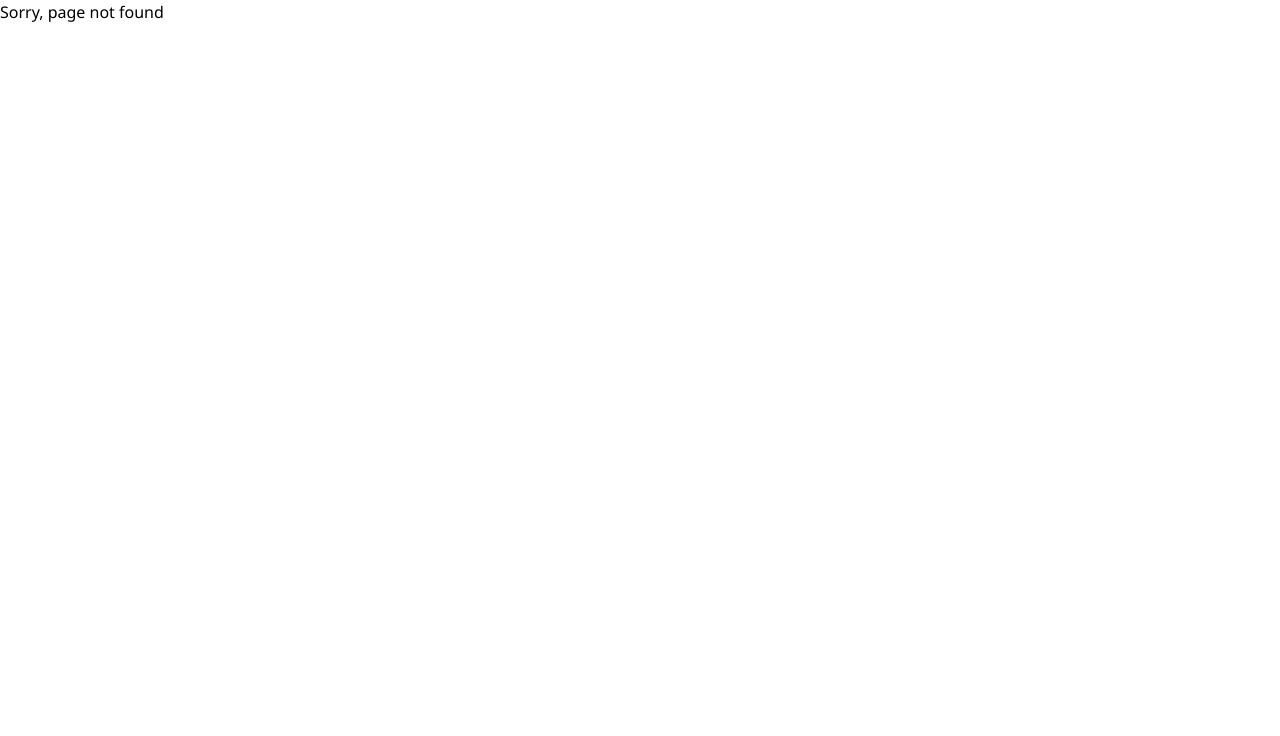
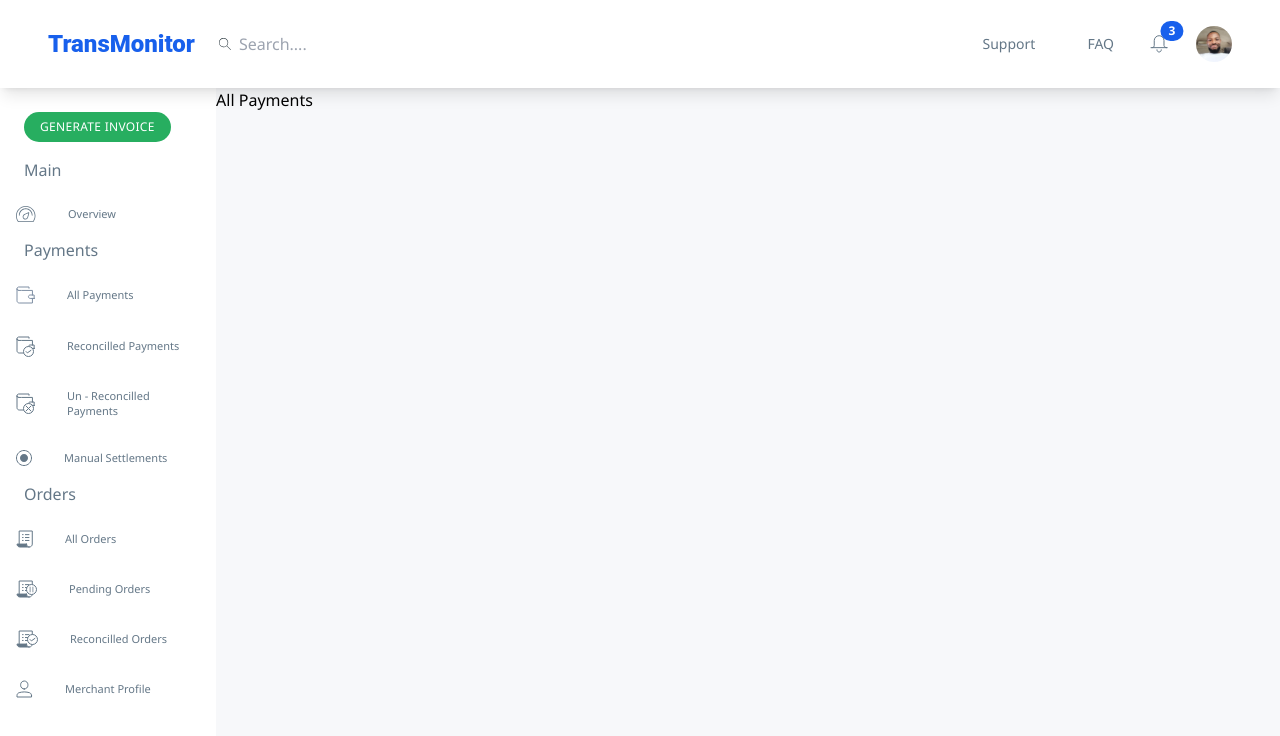
Before and after one commit to CodesManiac/transmonitor, a React (Create React App) app: page /all-payments in a window 1280 px wide. Before the commit this address had no page. Shown: the top 736 px of the page. Built offline with nearby package versions, Linux system fonts and the light colour scheme.

Commit message:
add documentation

```diff
--- a/package.json
+++ b/package.json
@@ -17,6 +17,8 @@
     "react-redux": "^8.0.5",
     "react-router-dom": "^6.8.1",
     "react-scripts": "5.0.1",
+    "tailwind-scrollbar": "^2.1.0",
+    "tailwind-scrollbar-hide": "^1.1.7",
     "typescript": "^4.4.2",
     "web-vitals": "^2.1.0"
   },
--- a/src/App.tsx
+++ b/src/App.tsx
@@ -2,6 +2,7 @@ import React from 'react';
 import { createBrowserRouter, RouterProvider } from 'react-router-dom';
 import Layout from './components/Layout';
 import AllOrders from './pages/allOrders';
+import AllPayments from './pages/allPayments';
 import ErrorPage from './pages/errorPage';
 import OverView from './pages/overview';
 
@@ -16,6 +17,10 @@ const router = createBrowserRouter([
         element: <OverView />,
       },
       {
+        path: 'all-payments',
+        element: <AllPayments />,
+      },
+      {
         path: 'all-orders',
         element: <AllOrders />,
       },
--- a/src/components/Header.tsx
+++ b/src/components/Header.tsx
@@ -35,6 +35,7 @@ const Header = () => {
 
   return (
     <header className='px-6 bg-white text-navigationGrey shadow-lg md:px-12 flex justify-between items-center font-SegoeUI py-4 sticky'>
+      <div className='flex gap-4 items-center'>
         <a
           href='/'
           className='font-Roboto font-black text-xl  md:text-2xl text-blue'
@@ -51,6 +52,7 @@ const Header = () => {
               setSearchInput(e.target.value);
             }}
           />
+        </div>
       </div>
 
       <div className='hidden md:flex md:gap-5'>
@@ -88,7 +90,7 @@ const Header = () => {
         ref={hamburgerRef}
         className={
           nav
-            ? 'fixed flex flex-col right-0 top-0 w-3/5 h-full overflow-auto p-8 space-y-2 bg-white rounded-l-2xl ease-in-out duration-500'
+            ? 'fixed flex flex-col right-0 top-0 w-3/5 h-full overflow-auto p-4 space-y-2 bg-white rounded-l-2xl ease-in-out duration-500'
             : 'ease-in-out duration-500 fixed hidden'
         }
       >
@@ -102,6 +104,17 @@ const Header = () => {
           alt='user'
           className='rounded-[50%] w-2/4 self-center'
         />
+        <div className='flex items-center p-2'>
+          <img src={Search} alt='search' />
+          <input
+            type='text'
+            placeholder='Search....'
+            className='outline-none bg-transparent placeholder:font-medium p-2'
+            onChange={(e) => {
+              setSearchInput(e.target.value);
+            }}
+          />
+        </div>
 
         {headerData.map((data) => (
           <a
--- a/src/components/Layout.tsx
+++ b/src/components/Layout.tsx
@@ -9,11 +9,11 @@ const Layout = () => {
       <Header />
 
       <main className='flex h-screen w-full'>
-        <div className=' hidden md:block w-[260px] h-screen bg-white px-4'>
+        <div className=' hidden md:block w-[260px] h-full bg-white !scrollbar-thin !scrollbar-track-transparent !scrollbar-thumb-grey'>
           <Sidebar />
         </div>
 
-        <section className='w-full md:w-[100vw-260px] h-full overflow-auto  bg-outletBackground'>
+        <section className='w-full md:w-[100vw-260px] h-full overflow-auto pb-12 bg-outletBackground'>
           {' '}
           <Outlet />
         </section>
--- a/src/components/Sidebar.tsx
+++ b/src/components/Sidebar.tsx
@@ -1,24 +1,33 @@
 import React, { useState } from 'react';
 import { mainData, paymentsData, ordersData } from '../data/Data';
 import { MerchantProfile } from '../assets/icons';
+import { Link } from 'react-router-dom';
 
 const Sidebar = () => {
   const [selectedRoute, setSelectedRoute] = useState('');
   return (
-    <aside className=' py-3 lg:py-6 text-navigationGrey px-4'>
-      <button className='bg-green rounded-full text-white font-Roboto font-bold tracking-wide p-3 md:py-2 md:px-4 leading-[14px] text-xs'>
+    <aside className=' py-3 lg:py-6 text-navigationGrey '>
+      <div className=' pl-6 '>
+        <button className='bg-green rounded-full text-white font-Robotofont-bold tracking-wide p-3 md:py-2 md:px-4 leading-[14px] text-xs'>
           GENERATE INVOICE
         </button>
-      <div className='mt-6'>
-        <h1 className='font-medium mb-6'>Main</h1>
+      </div>
+      <div className='mt-4'>
+        <h1 className='font-medium mb-2  pl-6'>Main</h1>
 
         {mainData.map((main) => (
+          <Link to={main.route}>
             <div
               key={main.id}
               onClick={() => setSelectedRoute(main.route)}
-            className={`flex gap-8 mb-6 cursor-pointer px-2 items-center ${
+              className={`hover:bg-navigationBg hover:border-l-4 hover:border-l-blu ${
+                main.route === selectedRoute ? 'border-l-4 border-l-blu' : ''
+              }`}
+            >
+              <div
+                className={`flex gap-8 cursor-pointer p-4 items-center ${
                   main.route === selectedRoute
-                ? 'bg-blu opacity-10 border-l-2 border-l-blu'
+                    ? ' bg-[#afcdf3]  text-navigationGrey'
                     : ''
                 }`}
               >
@@ -27,40 +36,75 @@ const Sidebar = () => {
                   {main.title}
                 </a>
               </div>
+            </div>
+          </Link>
         ))}
       </div>
 
-      <div className='mt-6'>
-        <h1 className='font-medium mb-6'>Payments</h1>
-
+      <div className=''>
+        <h1 className='font-medium mb-2  pl-6 '>Payments</h1>
         {paymentsData.map((payment) => (
+          <Link to={payment.route}>
             <div
               key={payment.id}
-            className='flex items-center gap-8 mb-6 cursor-pointer '
+              onClick={() => setSelectedRoute(payment.route)}
+              className={`hover:bg-navigationBg hover:border-l-4 hover:border-l-blu ${
+                payment.route === selectedRoute ? 'border-l-4 border-l-blu' : ''
+              }`}
+            >
+              <div
+                className={`flex gap-8  cursor-pointer p-4 items-center ${
+                  payment.route === selectedRoute
+                    ? ' bg-[#afcdf3]  text-navigationGrey'
+                    : ''
+                }`}
               >
                 <img src={payment.icon} alt={payment.title} />
-            <a href={payment.route} className='text-[11px] leading-[14.63px]'>
+                <a
+                  href={payment.route}
+                  className='text-[11px] leading-[14.63px]'
+                >
                   {payment.title}
                 </a>
               </div>
+            </div>
+          </Link>
         ))}
       </div>
-      <div className='mt-6  '>
-        <h1 className='font-medium mb-6'>Orders</h1>
+      <div className='  '>
+        <h1 className='font-medium mb-2 pl-6 '>Orders</h1>
         {ordersData.map((order) => (
-          <div key={order.id} className='flex gap-8 cursor-pointer mb-6'>
+          <Link to={order.route}>
+            <div
+              key={order.id}
+              onClick={() => setSelectedRoute(order.route)}
+              className={`hover:bg-navigationBg hover:border-l-4 hover:border-l-blu ${
+                order.route === selectedRoute ? 'border-l-4 border-l-blu' : ''
+              }`}
+            >
+              <div
+                className={`flex gap-8 cursor-pointer p-4 items-center ${
+                  order.route === selectedRoute
+                    ? ' bg-[#afcdf3]  text-navigationGrey'
+                    : ''
+                }`}
+              >
                 <img src={order.icon} alt={order.title} />
                 <a href={order.route} className='text-[11px] leading-[14.63px]'>
                   {order.title}
                 </a>
               </div>
+            </div>
+          </Link>
         ))}
       </div>
 
       <div>
-        <div className='flex gap-8 cursor-pointer'>
+        <div className='hover:bg-navigationBg hover:border-l-4 hover:border-l-blu'>
+          <div className='flex gap-8 cursor-pointer p-4 items-center'>
             <img src={MerchantProfile} alt='Merchant' />
             <p className='text-[11px] leading-[14.63px]'>Merchant Profile</p>
+          </div>
         </div>
       </div>
     </aside>
--- a/src/components/Table.tsx
+++ b/src/components/Table.tsx
@@ -10,7 +10,7 @@ const Table = ({ allPaymentsData }: any) => {
   return (
     <table className='table-auto w-max lg:w-full my-4 bg-white'>
       <thead>
-        <tr className='text-tableData bg-tableRowBorder text-left'>
+        <tr className='text-tableData bg-tableHead text-left'>
           <th>Item Type</th>
           <th>Price</th>
           <th>Transaction No</th>
--- a/src/components/TableFilter.tsx
+++ b/src/components/TableFilter.tsx
@@ -14,7 +14,9 @@ const TableFilter = () => {
       <div className='flex gap-6 items-center'>
         <p className='text-[13px]'>Showing</p>
         <select className='w-20 outline-none bg-transparent text-blu text-sm p-4'>
+          <option value={10}>10</option>
           <option value={20}>20</option>
+          <option value={50}>50</option>
         </select>
         <p className='text-[13px]'>out of 500 payments</p>
       </div>
@@ -35,13 +37,13 @@ const TableFilter = () => {
           onChange={(e) => {
             dispatch(setFilterValue(e.target.value));
           }}
-          className='w-full outline-none rounded-sm bg-transparent  placeholder:text-blue  text-yellow border border-lightGrey  hover:bg-offWhite text-[13px] py-2 px-4'
+          className='w-full outline-none rounded-sm bg-transparent  placeholder:text-blue  text-deepGrey border border-statusBorder  hover:bg-offWhite text-[13px] py-2 px-4'
         >
           {statusType.map((status) => (
             <option
               key={status}
               value={status}
-              className='text-deepGrey  text-xs'
+              className='text-deepGrey  text-xs hover:text-green'
             >
               {status}
             </option>
--- a/src/index.css
+++ b/src/index.css
@@ -32,3 +32,14 @@
   }
 
 }
+option:hover{
+  background-color: green!important;
+
+}
+option{
+
+  color: #414042 !important;
+
+
+
+}
--- /dev/null
+++ b/src/pages/allPayments.tsx
@@ -0,0 +1,7 @@
+import React from 'react';
+
+const AllPayments = () => {
+  return <div>All Payments</div>;
+};
+
+export default AllPayments;
--- a/tailwind.config.js
+++ b/tailwind.config.js
@@ -5,6 +5,7 @@ module.exports = {
     colors: {
       green: '#27AE60',
       navigationGrey: '#647787',
+      navigationBg: '#afcdf3',
       white: '#FFFFFF',
       offWhite: '#F4F4F4',
       outletBackground: '#F7F8FA',
@@ -18,8 +19,8 @@ module.exports = {
       blu: '#1875F0',
       deepGrey: '#414042',
       searchBorder: '#787878',
-      // statusBorder: '#CEDODA',
-      tableHead: '#EAEEFO',
+      statusBorder: '#CED0DA',
+      tableHead: '#EAEEF0',
       statusGrey: '#C4C4C4',
       tableData: '#7F8FA4',
       tableRowBorder: '#CCCFD4',
@@ -35,5 +36,5 @@ module.exports = {
       },
     },
   },
-  plugins: [],
+  plugins: [require('tailwind-scrollbar-hide'), require('tailwind-scrollbar')],
 };
```
Also changed, not shown: 2 other files (tests, documents, lock files or other folders). Lines whose indentation alone changed are shown as unchanged.
